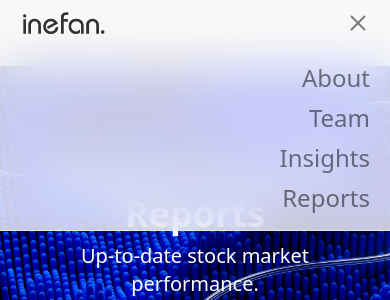
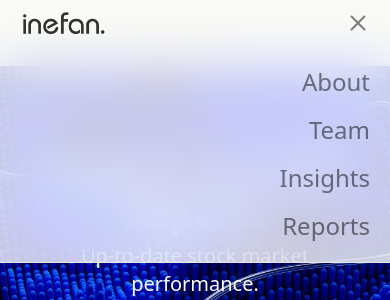
Before and after one commit to andreaschrysopoulos/react-app-2, a React (Vite) app: page / in a window 390 px wide. Both pictures are taken after a click on the element 358 px from the left and 23 px from the top of the page. Shown: the top 300 px of the page. Built offline with nearby package versions, Linux system fonts and the light colour scheme.

Commit message:
Increase padding in Navbar component for improved aesthetics and usability

```diff
--- a/src/components/Navbar.jsx
+++ b/src/components/Navbar.jsx
@@ -104,7 +104,7 @@ function Navbar() {
             to={link.to}
             onClick={() => setShowBurgerMenu(false)}
           >
-            <span className={`transition-all ease-in-out duration-400 font-stretch-103% flex text-black dark:text-white w-max text-end cursor-pointer py-1 ${showBurgerMenu ? 'opacity-100' : 'opacity-0'}`}>
+            <span className={`transition-all ease-in-out duration-400 font-stretch-103% flex text-black dark:text-white w-max text-end cursor-pointer py-2 ${showBurgerMenu ? 'opacity-100' : 'opacity-0'}`}>
               {link.pageName}
             </span>
           </NavLink>
```
